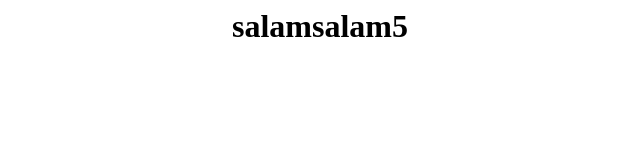
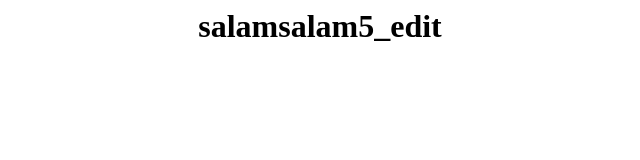
Before and after one commit to miladkarami3/test, a plain HTML site: page index.html in a window 1280 px wide. Shown: the whole page, without its empty margins (320-960 px from the left). Drawn offline with Linux system fonts and the light colour scheme.

Commit message:
'justtestforgitsession'

```diff
--- a/index.html
+++ b/index.html
@@ -1,7 +1,7 @@
 <html>
 	<body>
 		<h1>
-			<center style='color=red'>salamsalam5<center>
+			<center style='color=red'>salamsalam5_edit<center>
 		</h1>
 	</body>
 </html>
```
